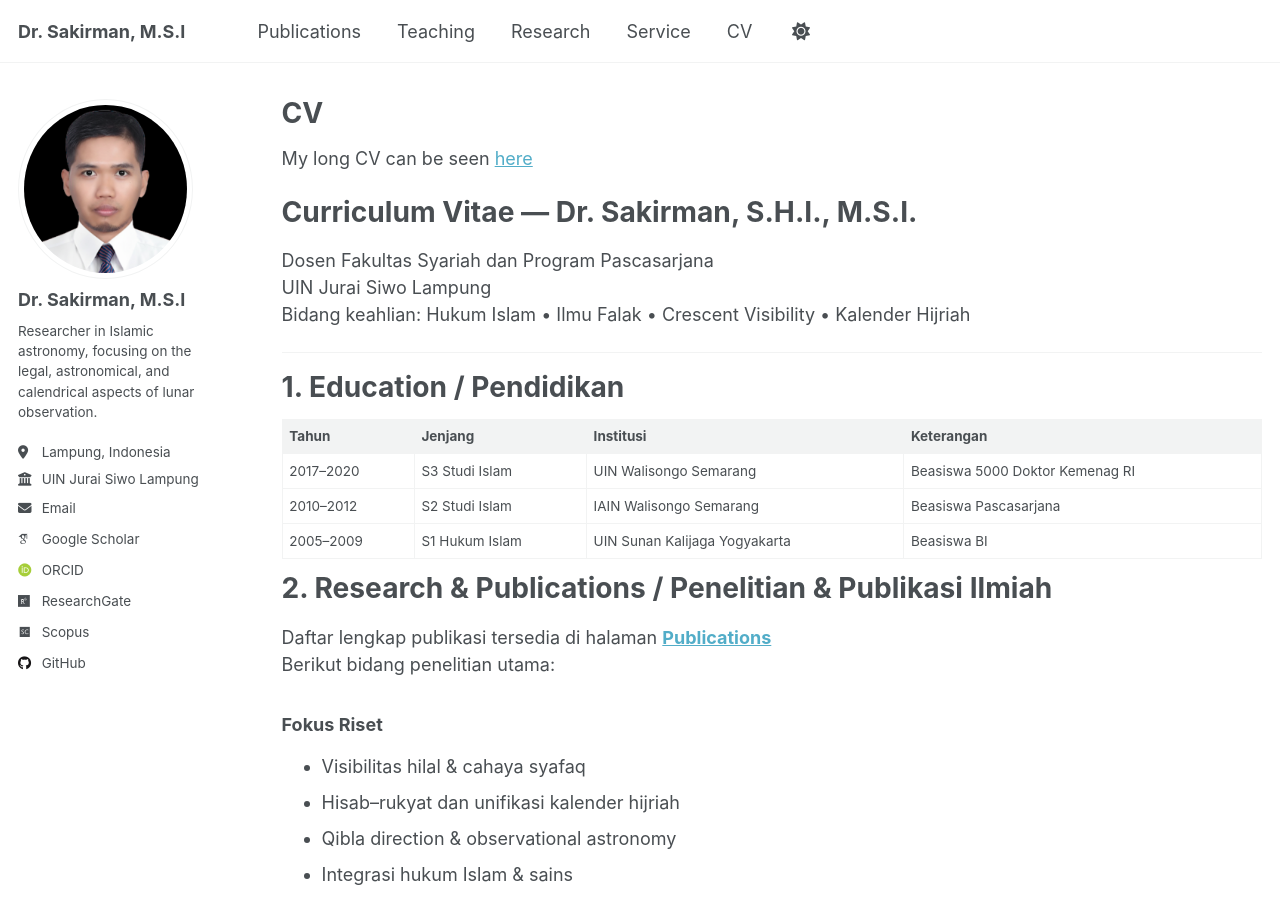
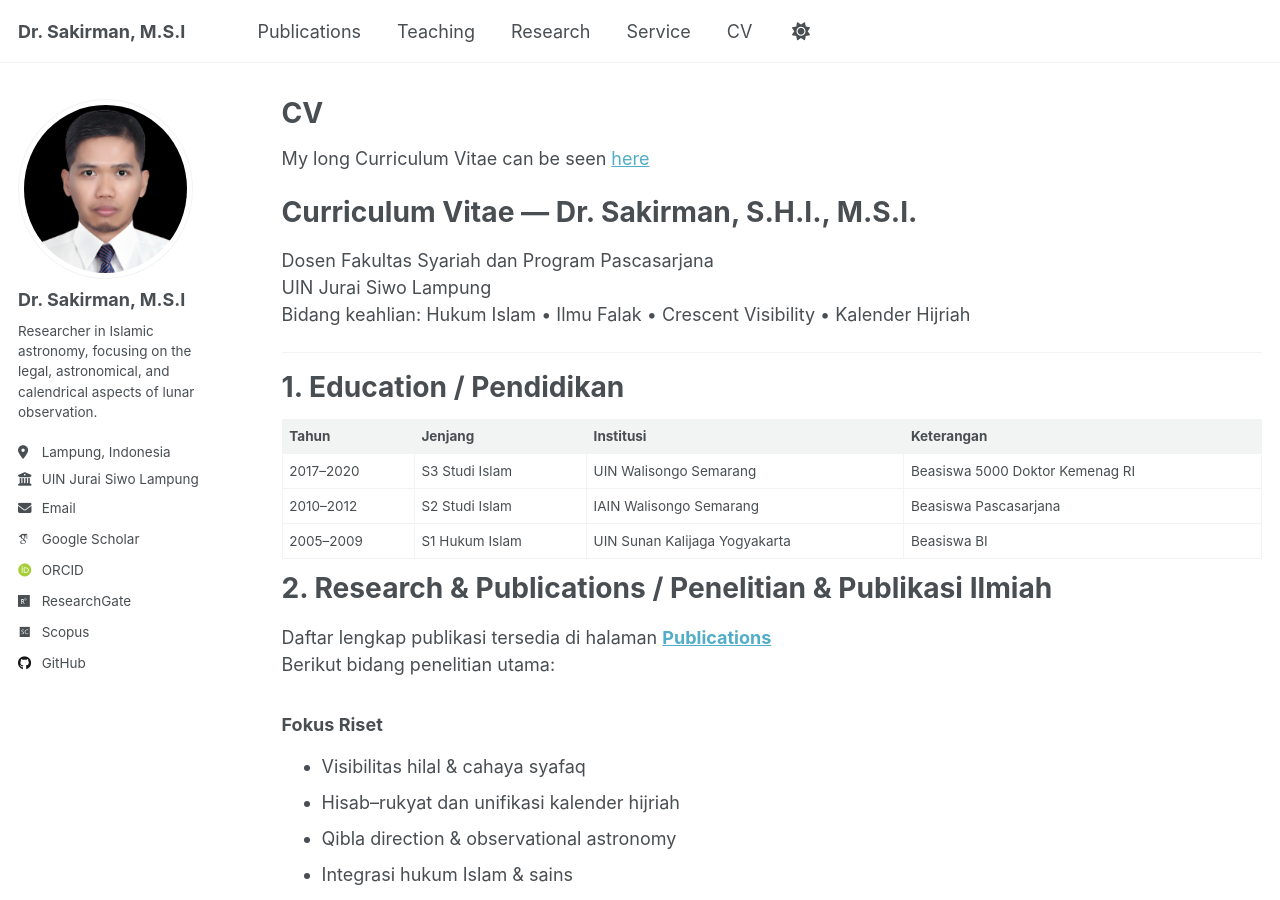
Before and after one commit to sakir-man/sakir-man.github.io, a Jekyll site: the page built from _pages/cv.md, in a window 1280 px wide and 900 px high. Built offline with Jekyll 4.4.1, drawn with Linux system fonts in a browser that asks for light colours; some web fonts are replaced; a script that is not in the unit is left out.

Commit message:
Update cv.md

```diff
--- a/_pages/cv.md
+++ b/_pages/cv.md
@@ -9,7 +9,7 @@ redirect_from:
 
 {% include base_path %}
 
-My long CV can be seen <a href="https://drive.google.com/file/d/1e2tmjTMrLDiJqD2fY4-tfhJyz3q2aZk4/view?usp=drive_link">here</a>
+My long Curriculum Vitae can be seen <a href="https://drive.google.com/file/d/1e2tmjTMrLDiJqD2fY4-tfhJyz3q2aZk4/view?usp=drive_link">here</a>
 
 # **Curriculum Vitae — Dr. Sakirman, S.H.I., M.S.I.**
 
```
